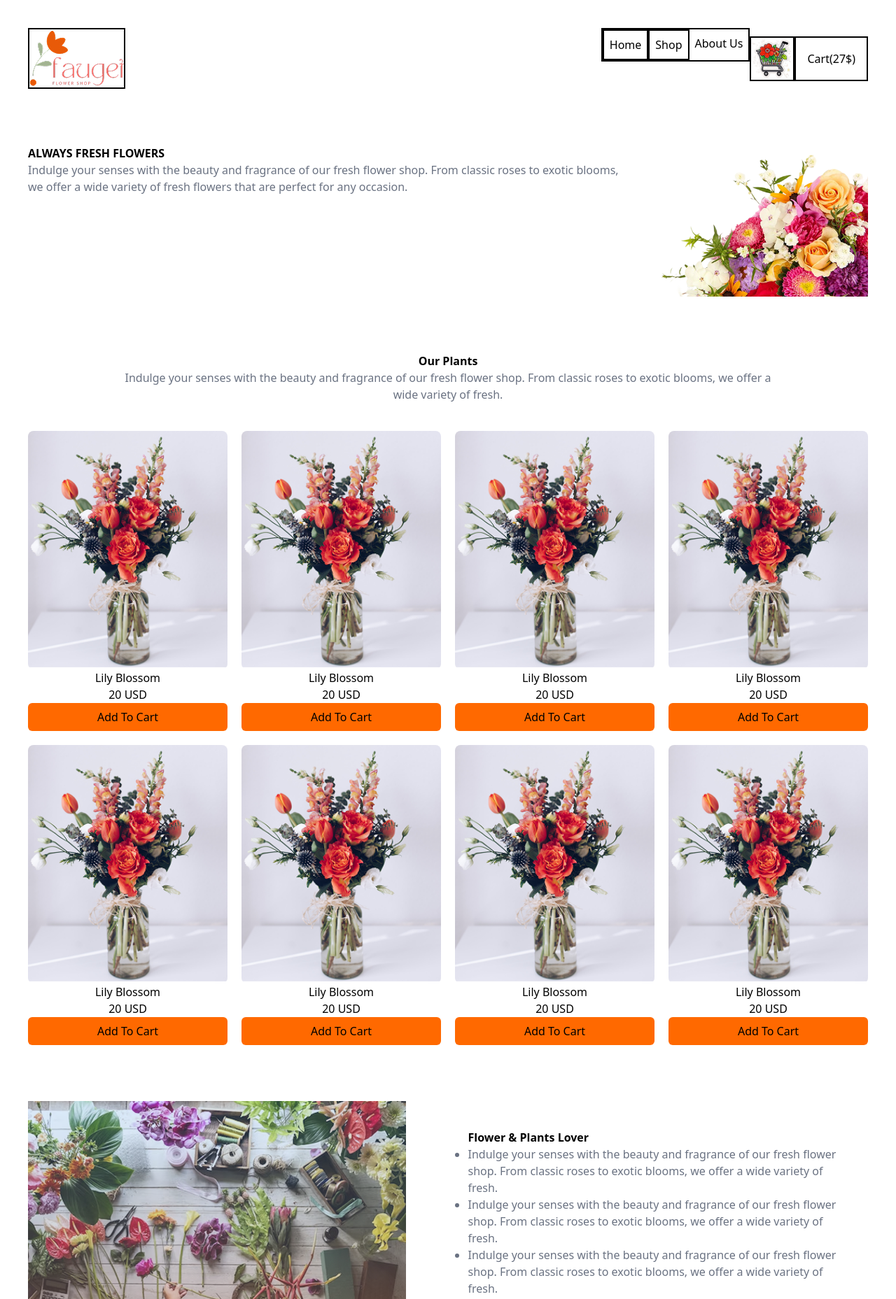
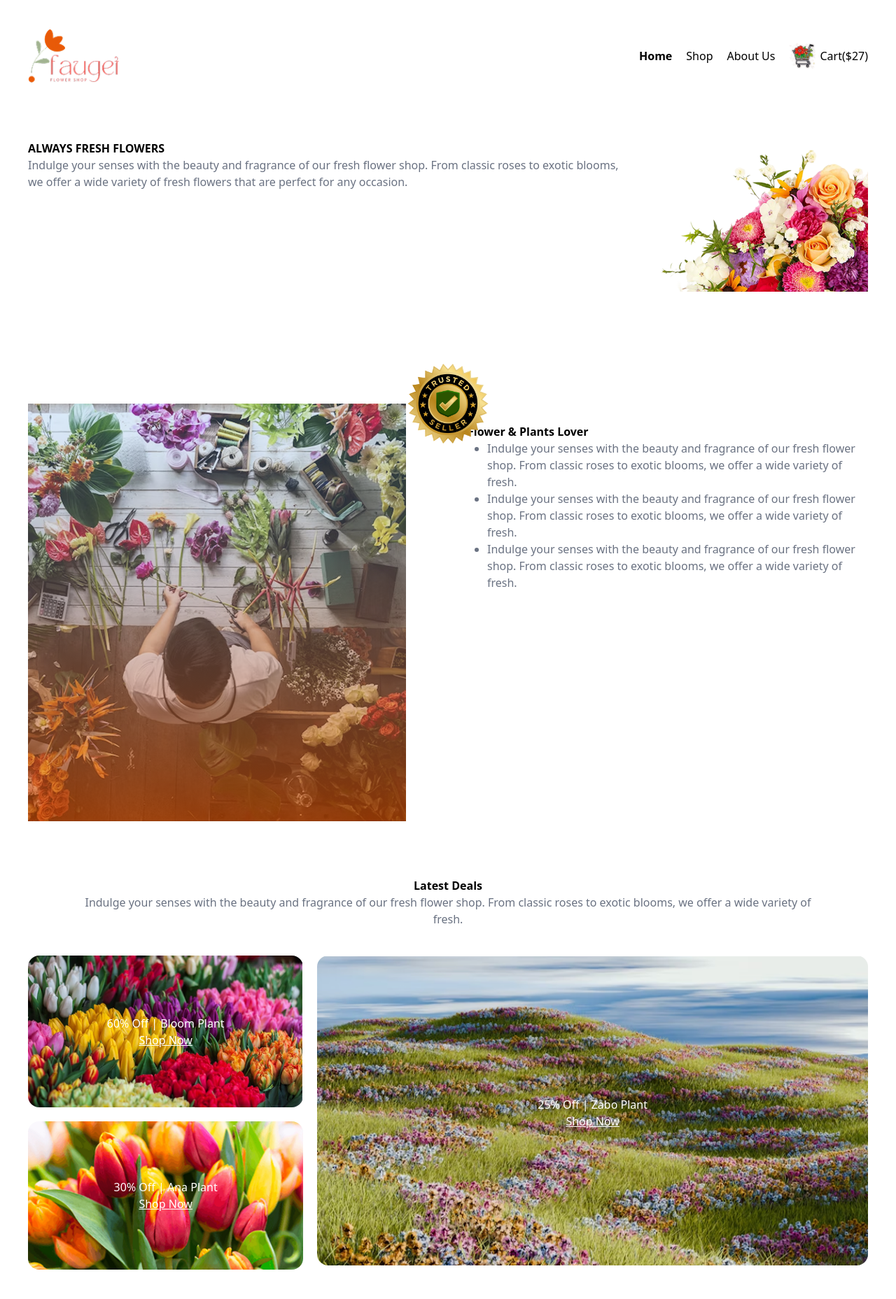
Before and after one commit to shuvo2712/pHero-Assignment-02, a plain HTML site: page index.html in a window 1280 px wide. Shown: the top 1857 px of the page at 70% size. Drawn offline with nearby package versions, Linux system fonts and the light colour scheme.

Commit message:
alignment complete

```diff
--- a/index.html
+++ b/index.html
@@ -7,37 +7,43 @@
     <script src="https://cdn.jsdelivr.net/npm/@tailwindcss/browser@4"></script>
   </head>
   <!-- Body -->
-  <body class="p-10 max-w-7xl mx-auto">
-    <!-- Header -->
+  <body class="p-7 max-w-7xl mx-auto sm:p-10">
+
+    <!-- Header Section -->
     <header class="flex justify-between">
-      <div class="border-2">
-        <img src="images/logo.png" alt="Logo of Faugei" />
+
+      <!-- logo -->
+      <div>
+        <img class="h-20" src="images/logo.png" alt="Logo of Faugei" />
       </div>
-      <!-- Mavbar -->
-      <nav class="flex">
-        <!-- Hidden for small display -->
+
+      <!-- mavbar -->
+      <nav class="flex items-center">
+
+        <!-- hidden for small display -->
         <div class="hidden sm:block">
-          <ul class="border-2 flex r-5">
-            <li class="border-2 p-2">Home</li>
-            <li class="border-2 p-2">Shop</li>
-            <li class="p-2">About Us</li>
+          <ul class="flex gap-5 pr-5">
+            <li class="font-bold">Home</li>
+            <li class="font-light">Shop</li>
+            <li class="font-light">About Us</li>
           </ul>
         </div>
-        <!-- Cart -->
-        <div class="flex items-center justify-center">
+
+        <!-- cart -->
+        <div class="flex gap-1">
           <img
-            class="border-2 h-16 w-16"
+            class="h-10 w-10"
             src="icons/icon-cart.png"
             alt="Cart"
           />
-          <p class="border-2 flex items-center justify-center h-16 px-4">
-            Cart(27$)
+          <p class="flex items-center font-medium">
+            Cart($27)
           </p>
         </div>
       </nav>
     </header>
 
-    <!-- Banner - Always Fresh Flowers -->
+    <!-- Banner Section -->
     <section class="mt-20 flex flex-col-reverse sm:flex-row justify-between">
       <div>
         <h1 class="font-bold">ALWAYS FRESH FLOWERS</h1>
@@ -52,8 +58,8 @@
       </div>
     </section>
 
-    <!-- Our Plants -->
-    <section class="mt-20 text-center">
+    <!-- Our Plants Section -->
+    <section class="hidden mt-20 text-center">
       <div>
         <h1 class="font-bold">Our Plants</h1>
         <p class="text-gray-500 mx-30">
@@ -179,14 +185,23 @@
       </div>
     </section>
 
-    <!-- Flower & Plants Lover -->
-    <section class="mt-20 flex flex-col sm:flex-row">
-      <div class="w-full">
-        <img src="images/flower-plants.png" alt="" />
+    <!-- Flower & Plants Lover (with badge)-->
+    <section class="mt-20 grid grid-cols-1 sm:grid-cols-2 sm:mt-40 relative">
+
+      <!-- badge -->
+      <div class="hidden sm:block absolute left-1/2 -translate-x-1/2 -translate-y-1/2">
+        <img class="w-40" src="images/trusted-badge.png" alt="Trusted Badge">
       </div>
-      <div class="p-10">
+
+      <!-- image -->
+      <div class="">
+        <img src="images/flower-plants.png" alt="flower & plants lover picture" />
+      </div>
+
+      <!-- text -->
+      <div class="mt-7 sm:ml-7">
         <h1 class="font-bold">Flower & Plants Lover</h1>
-        <ul class="list-disc">
+        <ul class="list-disc pl-7">
           <li class="text-gray-500">
             Indulge your senses with the beauty and fragrance of our fresh
             flower shop. From classic roses to exotic blooms, we offer a wide
@@ -206,37 +221,39 @@
       </div>
     </section>
 
-    <!-- Latest Deals -->
+    <!-- Latest Deals Section -->
     <section class="mt-20 text-center">
+      <!-- text -->
       <div>
         <h1 class="font-bold">Latest Deals</h1>
-        <p class="text-gray-500">
+        <p class="px-7 sm:px-20 text-gray-500">
           Indulge your senses with the beauty and fragrance of our fresh flower
-          shop. <br />
-          From classic roses to exotic blooms, we offer a wide variety of fresh.
+          shop. From classic roses to exotic blooms, we offer a wide variety of fresh.
         </p>
       </div>
 
-      <!-- Picture 1 -->
-      <div class="mt-20 grid grid-cols-1 sm:grid-cols-[1fr_2fr] gap-5">
-        <div class="relative text-white">
+      <!-- pictures -->
+      <div class="mt-10 grid grid-cols-1 sm:grid-cols-[1fr_2fr] gap-5">
+
+        <!-- picture 1 -->
+         <div class="relative text-white">
           <img
-            class="w-full rounded-2xl"
-            src="images/deal-ana.png"
-            alt="Deal Ana"
+            class="rounded-2xl w-full"
+            src="images/deal-bloom.png"
+            alt="Deal Bloom"
           />
           <div
             class="absolute top-1/2 left-1/2 transform -translate-x-1/2 -translate-y-1/2 w-full"
           >
-            <h3>60% Off | Ana Plant</h3>
+            <h3>60% Off | Bloom Plant</h3>
             <h3 class="underline">Shop Now</h3>
           </div>
         </div>
 
-        <!-- Picture 2 -->
+        <!-- picture 2 -->
         <div class="relative text-white row-span-2">
           <img
-            class="rounded-3xl w-full h-full object-cover"
+            class="rounded-2xl w-full object-cover"
             src="images/deal-zabo.png"
             alt="Deal Zabo"
           />
@@ -248,26 +265,26 @@
           </div>
         </div>
 
-        <!-- Picture 3 -->
+        <!-- picture 3 -->
         <div class="relative text-white">
           <img
-            class="rounded-2xl w-full"
-            src="images/deal-bloom.png"
-            alt="Deal Bloom"
+            class="w-full rounded-2xl"
+            src="images/deal-ana.png"
+            alt="Deal Ana"
           />
           <div
             class="absolute top-1/2 left-1/2 transform -translate-x-1/2 -translate-y-1/2 w-full"
           >
-            <h3>30% Off | Bloom Plant</h3>
+            <h3>30% Off | Ana Plant</h3>
             <h3 class="underline">Shop Now</h3>
           </div>
         </div>
       </div>
     </section>
 
-    <!-- Join the colorful branch -->
+    <!-- Join the colorful branch Section -->
     <section class="mt-20 text-center relative">
-      <img class="w-full" src="images/join-flower.png" alt="Join Flower" />
+      <img class="w-full rounded-md" src="images/join-flower.png" alt="Join Flower" />
 
       <div
         class="absolute top-1/2 left-1/2 transform -translate-x-1/2 -translate-y-1/2 w-full"
@@ -286,7 +303,7 @@
       </div>
     </section>
 
-    <!-- Footer -->
+    <!-- Footer Section -->
     <footer class="mt-20 grid grid-cols-1 gap-10 sm:grid-cols-3">
       <div>
         <img src="images/logo.png" alt="Logo" />
```
